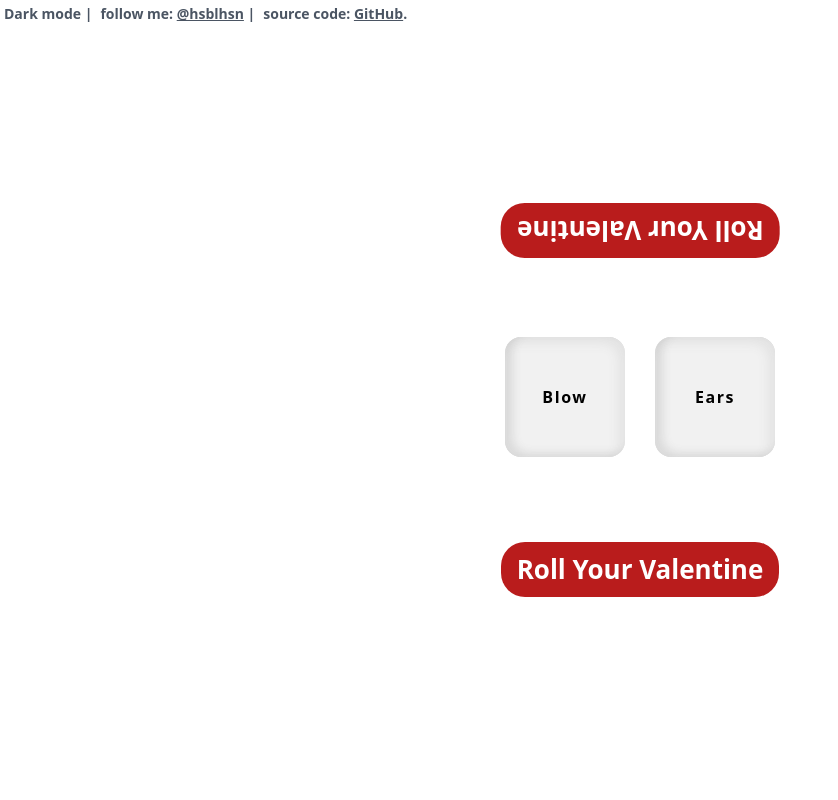
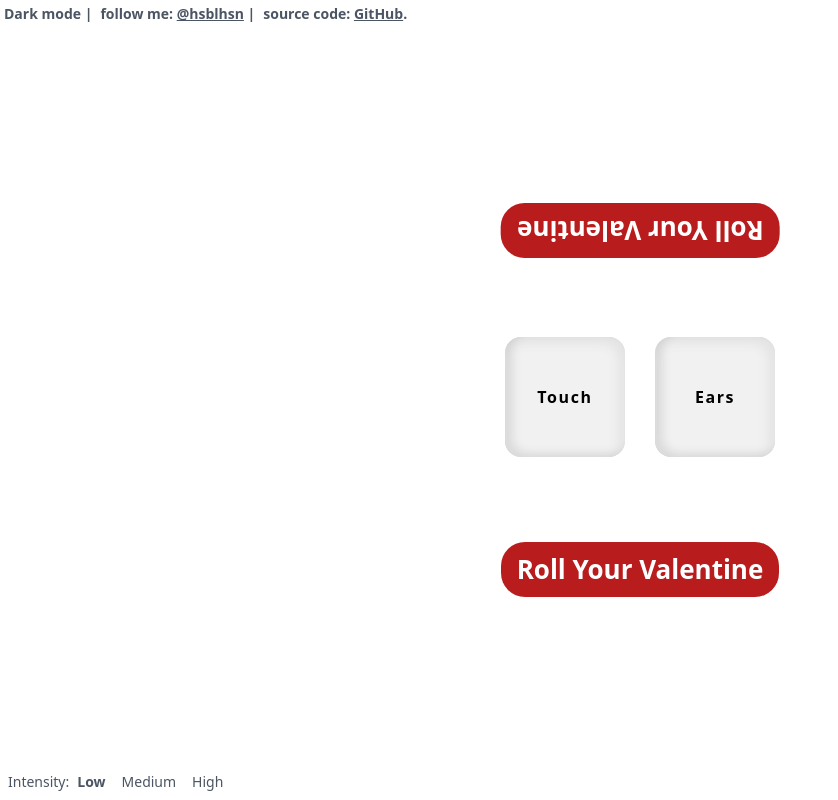
Before and after one commit to hsblhsn/valendice, a React (Vite) app: page / in a window 1280 px wide. Shown: the whole page, without its empty margins (0-838 px from the left). Built offline with nearby package versions, Linux system fonts and the light colour scheme.

Commit message:
feat: add intensity level switcher.

```diff
--- a/src/App.tsx
+++ b/src/App.tsx
@@ -4,23 +4,32 @@ import './index.css'
 // @ts-ignore
 import Dice from './components/Dice'
 
-const actions = [
-  ['Lick', 'Suck', 'Blow', 'Kiss', 'Touch', 'Show'],
-  ['Lick', 'Suck', 'Blow', 'Kiss', 'Touch', 'Show'],
-  ['Lick', 'Suck', 'Blow', 'Kiss', 'Touch', 'Show'],
-]
-
-const objects = [
-  ['Thigh', 'Navel', 'Hand', 'Lips', 'Ears', 'Neck'],
-  ['Thigh', 'Navel', 'Hand', 'Lips', 'Ears', 'Neck'],
-  ['Thigh', 'Navel', 'Hand', 'Lips', 'Ears', 'Neck'],
-]
-
 function App() {
+  const [actionData] = useState([
+    ['Hold', 'Press', 'Touch', 'Kiss', 'Touch', 'Show'],
+    ['Lick', 'Suck', 'Blow', 'Kiss', 'Touch', 'Show'],
+    ['Lick', 'Suck', 'Blow', 'Kiss', 'Touch', 'Show'],
+  ])
+  const [objectData] = useState([
+    ['Thigh', 'Navel', 'Hands', 'Lips', 'Ears', 'Neck'],
+    ['Thigh', 'Navel', 'Hands', 'Lips', 'Legs', 'Neck'],
+    ['Chest', 'Boobs', 'Belly', 'Ass', '***', '***'],
+  ])
   const [left, setLeft] = useState(Math.floor(Math.random() * 6) + 1)
   const [right, setRight] = useState(Math.floor(Math.random() * 6) + 1)
-  const [loveScale, setLoveScale] = useState(0)
+  const [intensityLevel, setIntensityLevel] = useState(0)
   const [darkMode, setDarkMode] = useState(false)
+  const [actions, setActions] = useState(actionData[intensityLevel])
+  const [objects, setObjects] = useState(objectData[intensityLevel])
+  const setIntensity = useCallback(
+    (val: number) => {
+      setActions(actionData[val])
+      setObjects(objectData[val])
+      setIntensityLevel(val)
+      localStorage.setItem('dice_app_intensity_level', val.toString())
+    },
+    [actions, objects, intensityLevel]
+  )
 
   const turnOnDarkMode = useCallback(() => {
     localStorage.setItem('dice_app_dark_mode', 'on')
@@ -34,10 +43,19 @@ function App() {
 
   useEffect(() => {
     const storedDarkMode = localStorage.getItem('dice_app_dark_mode')
+    const storedIntensity = localStorage.getItem('dice_app_intensity_level')
     if (storedDarkMode === 'on') {
       setDarkMode(true)
     } else if (storedDarkMode === 'off') {
       setDarkMode(false)
+    }
+    if (storedIntensity) {
+      try {
+        setIntensityLevel(parseInt(storedIntensity))
+      } catch (err) {
+        console.error(err)
+        setIntensityLevel(0)
+      }
     }
   }, [])
 
@@ -49,7 +67,9 @@ function App() {
   return (
     <div id="playground" className="min-w-screen min-h-screen">
       <section className={darkMode ? 'bg-black' : 'bg-white'}>
-        <div className={`fixed pt-1 flex text-xs sm:text-sm ${darkMode ? 'text-gray-600' : 'text-gray-600'}`}>
+        <div
+          className={`fixed top-0 left-0 pt-1 flex text-xs sm:text-sm ${darkMode ? 'text-gray-600' : 'text-gray-600'}`}
+        >
           <span className="font-semibold px-1" onClick={darkMode ? turnOffDarkMode : turnOnDarkMode}>
             {darkMode ? 'Light mode' : 'Dark mode'}
             {' | '}
@@ -81,10 +101,10 @@ function App() {
             </div>
             <div className="flex py-16">
               <div className="flex-1 flex justify-end">
-                <Dice values={actions[loveScale]} dieSize={120} faceColor="#f1f1f1" defaultRoll={left} />
+                <Dice values={actions} dieSize={120} faceColor="#f1f1f1" defaultRoll={left} />
               </div>
               <div className="flex-1 flex justify-start">
-                <Dice values={objects[loveScale]} dieSize={120} faceColor="#f1f1f1" defaultRoll={right} />
+                <Dice values={objects} dieSize={120} faceColor="#f1f1f1" defaultRoll={right} />
               </div>
             </div>
             <div className="flex justify-center">
@@ -97,6 +117,39 @@ function App() {
             </div>
           </div>
         </div>
+        <div
+          className={`fixed bottom-0 left-0 pt-1 flex text-xs sm:text-sm ${
+            darkMode ? 'text-gray-600' : 'text-gray-600'
+          }`}
+        >
+          <div className="px-2 py-2">
+            <span>Intensity:</span>
+            <span
+              className={`${intensityLevel === 0 ? 'font-bold' : ''} px-2`}
+              onClick={() => {
+                setIntensity(0)
+              }}
+            >
+              Low
+            </span>
+            <span
+              className={`${intensityLevel === 1 ? 'font-bold' : ''} px-2`}
+              onClick={() => {
+                setIntensity(1)
+              }}
+            >
+              Medium
+            </span>
+            <span
+              className={`${intensityLevel === 2 ? 'font-bold' : ''} px-2`}
+              onClick={() => {
+                setIntensity(2)
+              }}
+            >
+              High
+            </span>
+          </div>
+        </div>
       </section>
     </div>
   )
```
